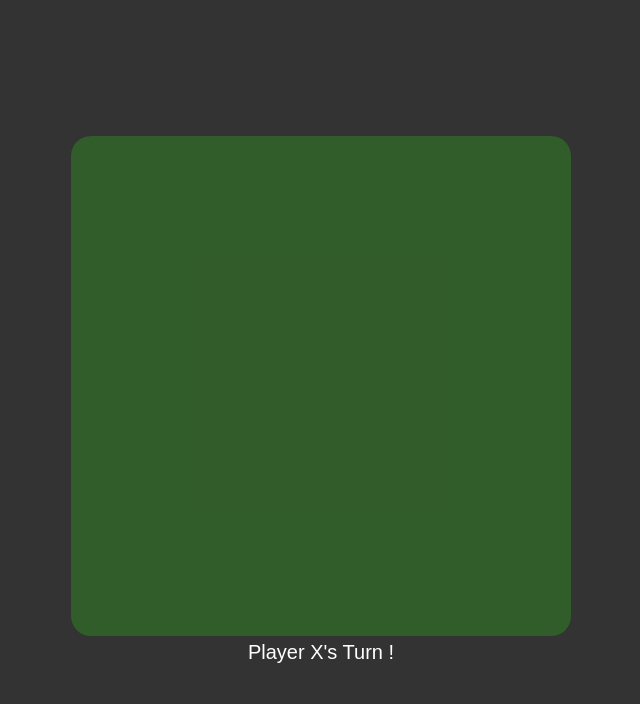
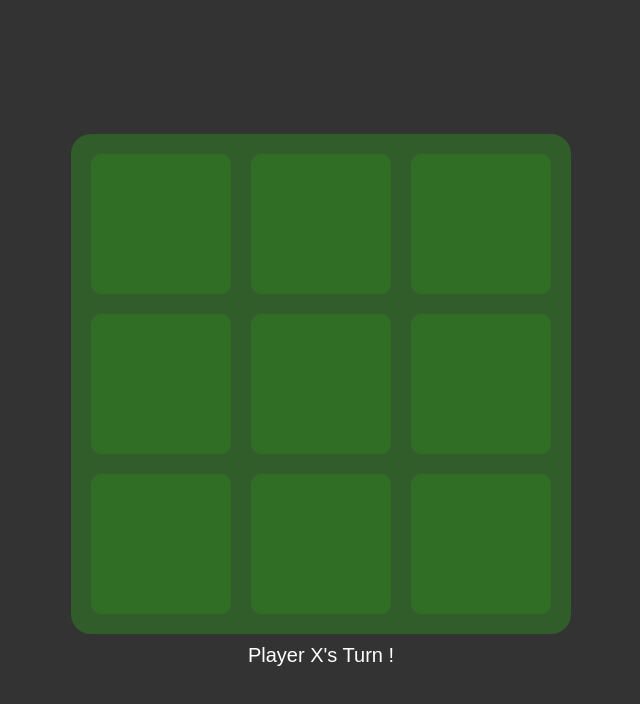
Before and after one commit to mrpsycho-dev/Tic-Tac-Toe, a plain HTML site: page index.html in a window 1280 px wide. Shown: the whole page, without its empty margins (319-959 px from the left). Drawn offline with Linux system fonts and the light colour scheme.

Commit message:
divs added dynamically + transitions added

```diff
--- a/script.js
+++ b/script.js
@@ -2,31 +2,25 @@
 
 const board = document.querySelector('.board');
 const stateText = document.querySelector('.state-text');
+const boardState = ['', '', '', '', '', '', '', '', ''];
 
 let currentPlayer, winState;
 const init = function () {
   currentPlayer = 'X';
   winState = false;
+
+  const createDivs = function () {
+    for (let i = 0; i < 9; i++) {
+      let value = boardState[i];
+      let cells = document.createElement(`div`);
+      cells.innerText = value;
+      board.appendChild(cells);
+    }
+  };
+  createDivs();
 };
 init();
 
-/*
-JavaScript Logic:
-
-The board array keeps track of the game state.
-
-The currentPlayer variable alternates between 'X' and 'O'.
-
-The checkWin function checks for a winning condition.
-
-The checkDraw function checks if the game is a draw.
-
-The handleCellClick function handles cell clicks and updates the game state.
-
-The initializeBoard function resets the game.
-*/
-
-const createDivs = function () {};
 const switchPlayer = function () {};
 const checkWin = function () {};
 const checkDraw = function () {};
--- a/style.css
+++ b/style.css
@@ -17,7 +17,7 @@ body {
   color: #fff;
   align-self: center;
   justify-self: center;
-  margin-top: 5px;
+  margin-top: 10px;
 }
 
 .board {
@@ -26,10 +26,19 @@ body {
   display: grid;
   grid-template-columns: repeat(3, 1fr);
   grid-template-rows: repeat(3, 1fr);
-  gap: 5px;
+  gap: 20px;
   background-color: rgba(49, 123, 36, 0.589);
   border-radius: 20px;
+  padding: 20px;
 }
 .board div {
   border-radius: 10px;
+  background-color: rgba(49, 123, 36, 0.589);
+  transition: 0.2s;
 }
+.board div:hover {
+  transform: scale(1.1);
+}
+.board div:active {
+  transform: scale(0.9);
+}
```
